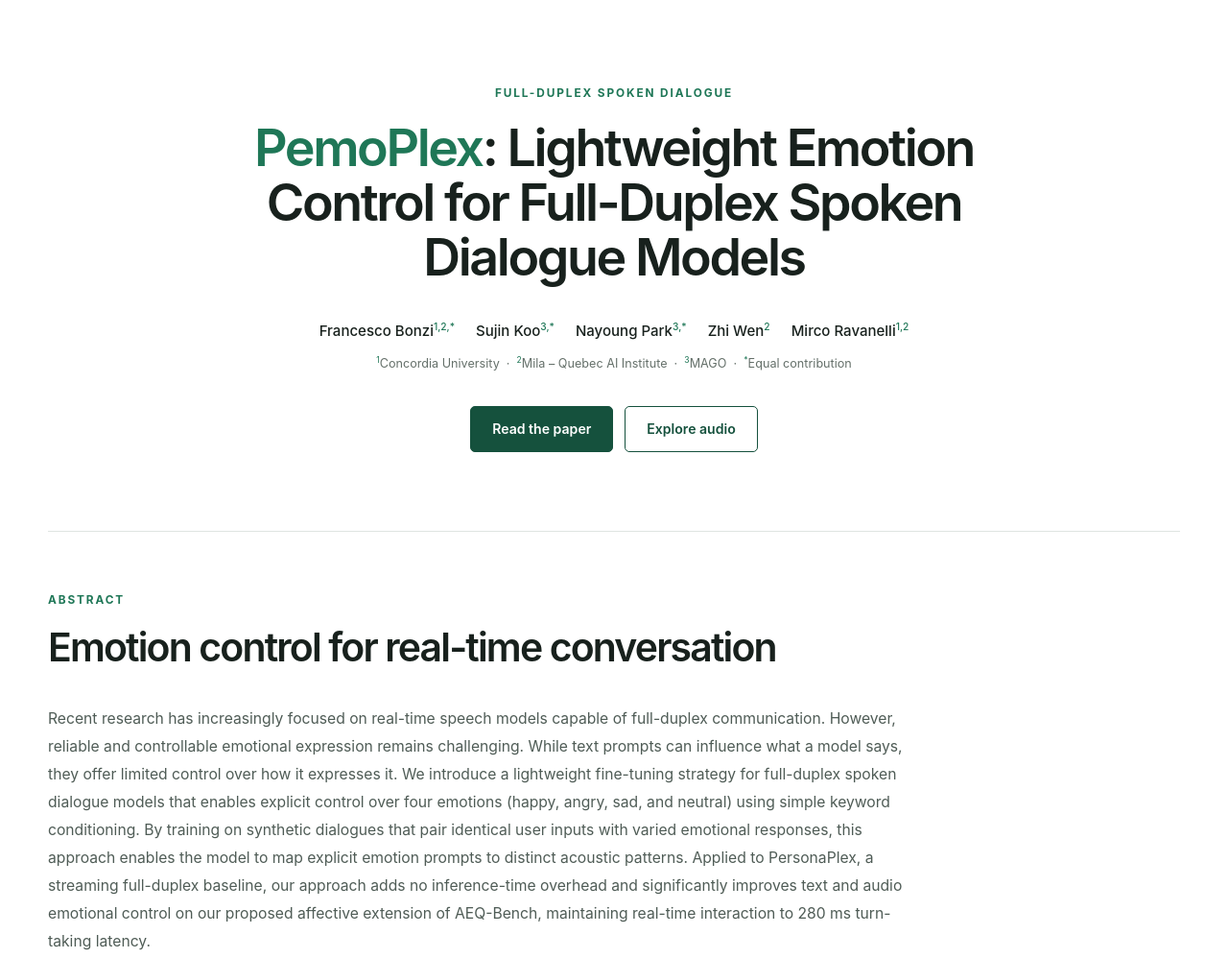
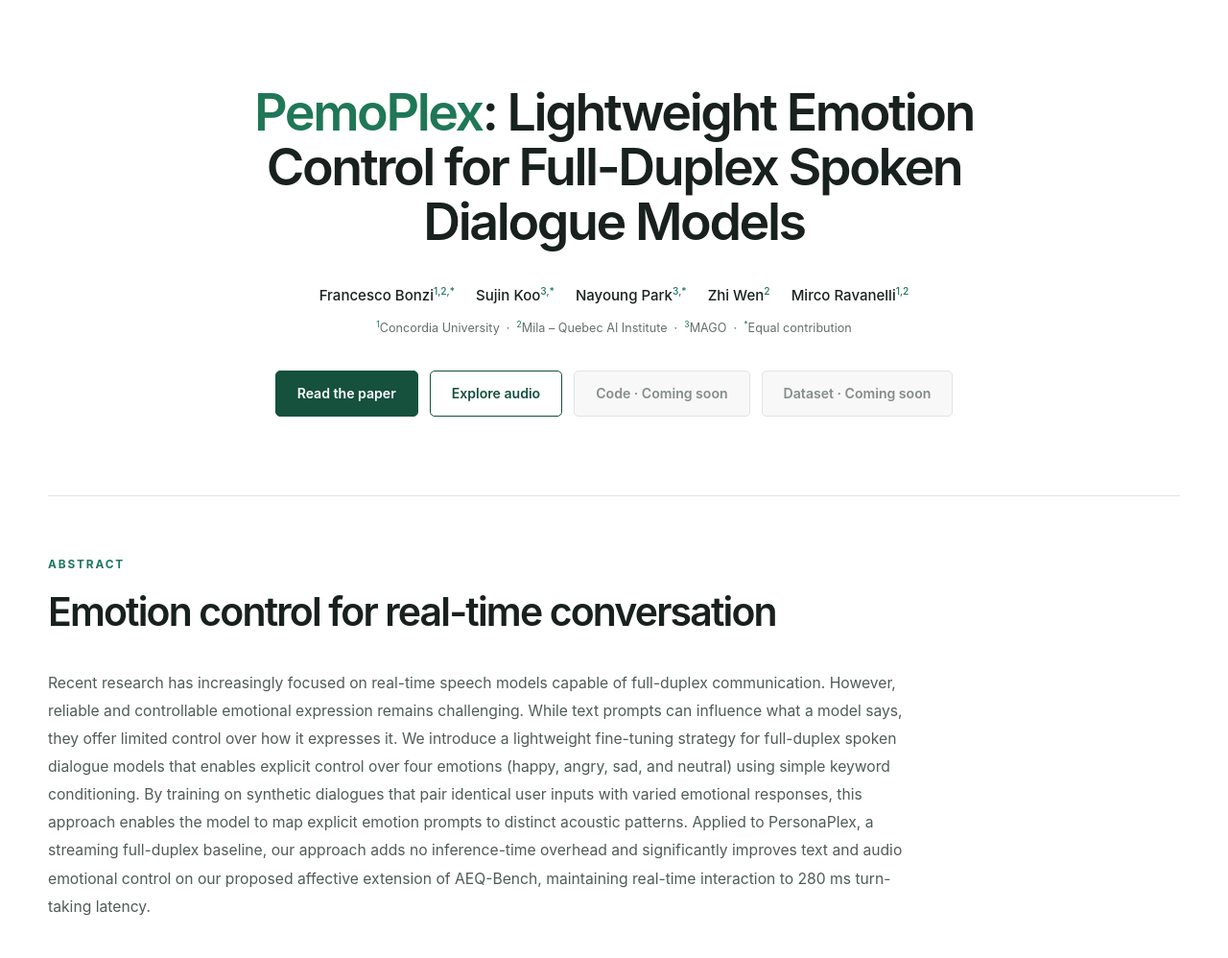
Before and after one commit to mago-research/demo, a website: page pemoplex/index.html in a window 1280 px wide. Shown: the top 998 px of the page at 96% size. Drawn offline with Linux system fonts and the light colour scheme.

Commit message:
feat: update index.html to remove eyebrow text and add disabled buttons for upcoming features; enhance style.css with button-disabled class

```diff
--- a/pemoplex/index.html
+++ b/pemoplex/index.html
@@ -17,7 +17,6 @@
       <div class="hero-glow hero-glow-one"></div>
       <div class="hero-glow hero-glow-two"></div>
       <div class="hero-content">
-        <p class="eyebrow">Full-duplex spoken dialogue</p>
         <h1><span>PemoPlex</span>: Lightweight Emotion Control for Full-Duplex Spoken Dialogue Models</h1>
 
         <div class="authors" aria-label="Authors">
@@ -38,6 +37,8 @@
             Read the paper
           </a>
           <a class="button button-secondary" href="#demo">Explore audio</a>
+          <span class="button button-disabled" aria-disabled="true">Code · Coming soon</span>
+          <span class="button button-disabled" aria-disabled="true">Dataset · Coming soon</span>
         </div>
       </div>
     </header>
--- a/pemoplex/style.css
+++ b/pemoplex/style.css
@@ -160,6 +160,13 @@ sup {
 .button-secondary {
   background: rgba(255, 255, 255, 0.6);
   color: var(--green-dark);
+}
+
+.button-disabled {
+  border-color: var(--line);
+  background: #f7f8f7;
+  color: #858d89;
+  cursor: default;
 }
 
 .abstract-section {
```
